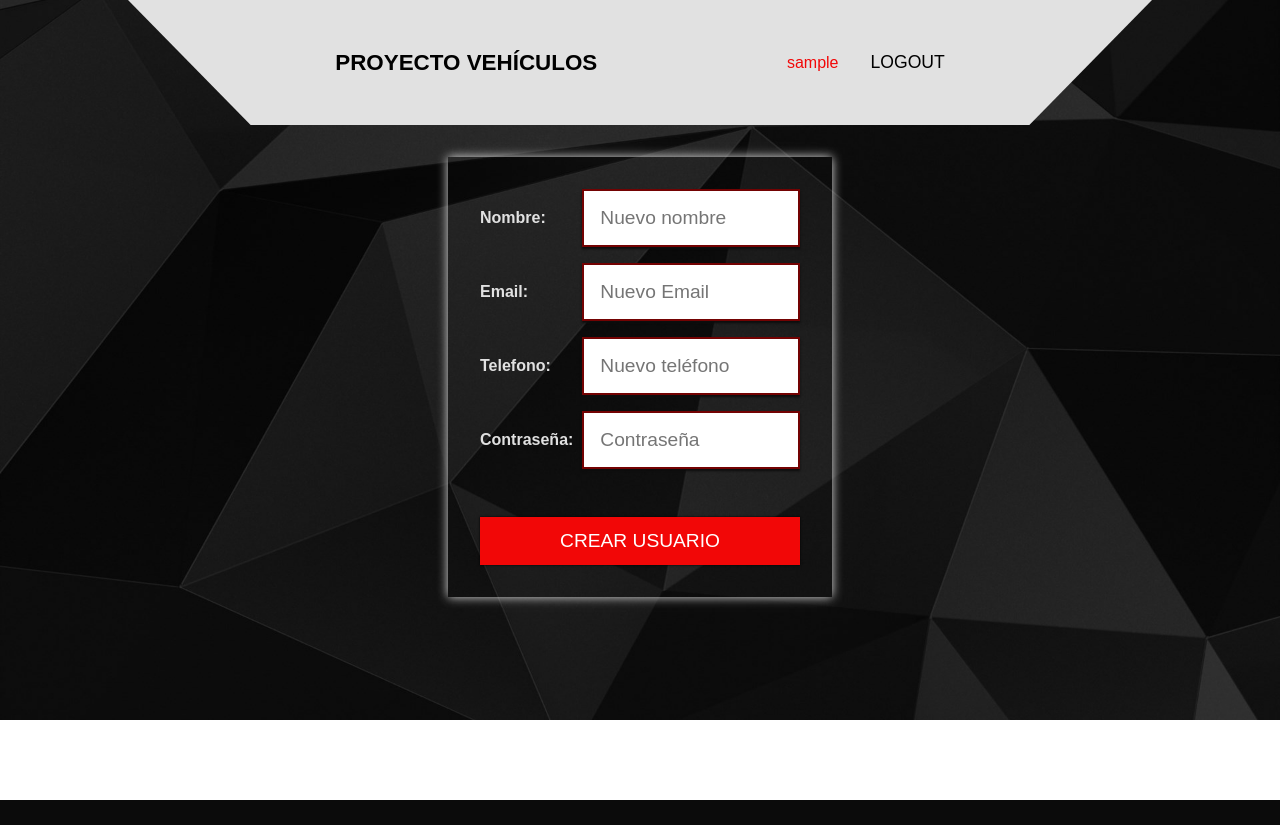
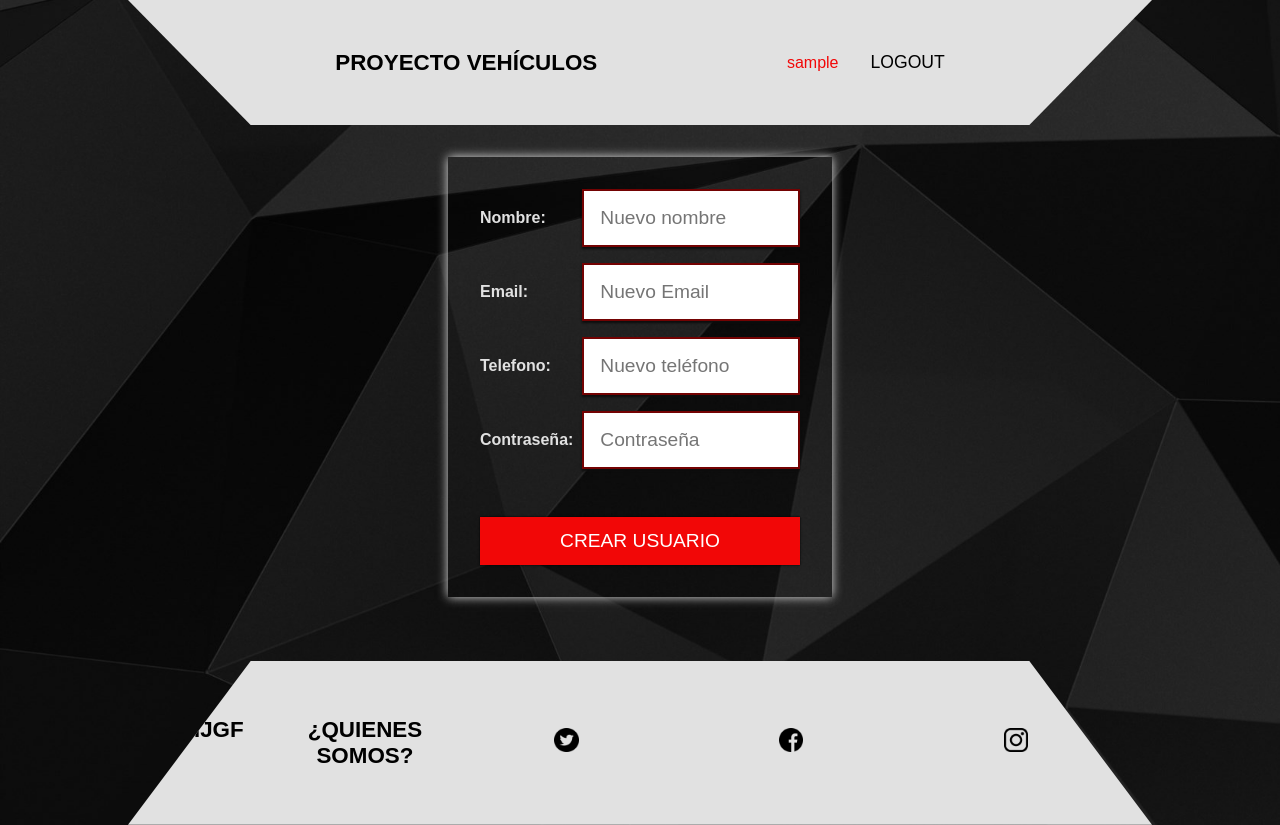
Before and after one commit to Carlitosaguilaar/ProyectoServidoresT1, a PHP site: page /registro_usu.php in a window 1280 px wide. Before the commit the page ends 800 px from the top, so only its background shows below. Run offline with PHP 8.4, Linux system fonts and the light colour scheme; the visitor is signed in with stand-in values (Sample User, id 1).

Commit message:
Arreglos varios, queda terminar de arreglar footer

```diff
--- a/Vehiculos_copy.php
+++ b/Vehiculos_copy.php
@@ -147,6 +147,6 @@ if ($inc){
 
             </div> <!-- Cierre del formulario -->
         </div> <!-- cierre de contenedor_form -->
-
+        <?php require "partials/footer.php" ?>
     </body>
 </html>
--- a/detalles_servicios.php
+++ b/detalles_servicios.php
@@ -179,7 +179,7 @@ if ($inc){
 
             </div> <!-- Cierre del formulario -->
         </div> <!-- cierre de contenedor_form -->
-
+        <?php require "partials/footer.php" ?>
 
 </body>
 </html>
--- a/estilos/app.css
+++ b/estilos/app.css
@@ -68,18 +68,20 @@ body{
     font-size: 1.4rem;
     text-transform: uppercase;
     font-weight: bold;
+
 }
 .footer{
     background-color: rgb(150, 150, 150);
     padding: 1.5rem;
     display: flex;
+    text-align: center;
     justify-content: space-evenly;
     clip-path: polygon(12% 0, 88% 0, 100% 100%, 0 100%);
     width: 80%;
     margin: 0 auto;
     margin-top: 4rem;
     background-color: var(--gris);
-    position: absolute; bottom: 0; left: 10%;
+    justify-content: flex-end;
 }
 
 /* Esto es un comentario*/
--- a/index.php
+++ b/index.php
@@ -40,7 +40,7 @@
                </form>
        </div>
    </div>
-
+   <?php require "partials/footer.php" ?>
 
 </body>
 </html>
--- a/lista_servicios.php
+++ b/lista_servicios.php
@@ -206,7 +206,6 @@ if ($inc){
 
             </div> <!-- Cierre del formulario -->
         </div> <!-- cierre de contenedor_form -->
-
-
+        <?php require "partials/footer.php" ?>
 </body>
 </html>
--- a/partials/footer.php
+++ b/partials/footer.php
@@ -2,8 +2,8 @@
     <a href="#">hjgf</a>
     <nav class="navegador">
         <a href="">¿Quienes somos?</a>
-        <a href="">Facebook</a>
-        <a href="">Twitter</a>
-        <a href="">Instagram</a>
+        <a href=""><img width="15%" height="15%" src="estilos/imagenes/Twitter.png" alt=""></a>
+        <a href=""><img width="15%" height="15%" src="estilos/imagenes/Facebook.png" alt=""></a>
+        <a href=""><img width="15%" height="15%" src="estilos/imagenes/Instagram.png" alt=""></a>
     </nav>
 </footer>
--- a/registro_servicios.php
+++ b/registro_servicios.php
@@ -57,5 +57,6 @@
             <input type="submit" class="boton" name="submit" value="Registrar servicio" class="inputs">
         </form>
     </div>
+    <?php require "partials/footer.php" ?>
 </body>
 </html>
--- a/registro_usu.php
+++ b/registro_usu.php
@@ -55,5 +55,6 @@
             <input type="submit" class="boton" name="submit" value="Crear usuario" class="inputs">
         </form>
     </div>
+    <?php require "partials/footer.php" ?>
 </body>
 </html>
--- a/registro_vehiculo.php
+++ b/registro_vehiculo.php
@@ -67,5 +67,6 @@
             <input type="submit" class="boton" name="submit" value="Añadir Vehículo" class="inputs">
         </form>
     </div>
+    <?php require "partials/footer.php" ?>
 </body>
 </html>
```
Also changed, not shown: estilos/imagenes/Facebook.png (added), estilos/imagenes/Instagram.png (added), estilos/imagenes/Twitter.png (added), estilos/imagenes/ford.jpg (deleted).
